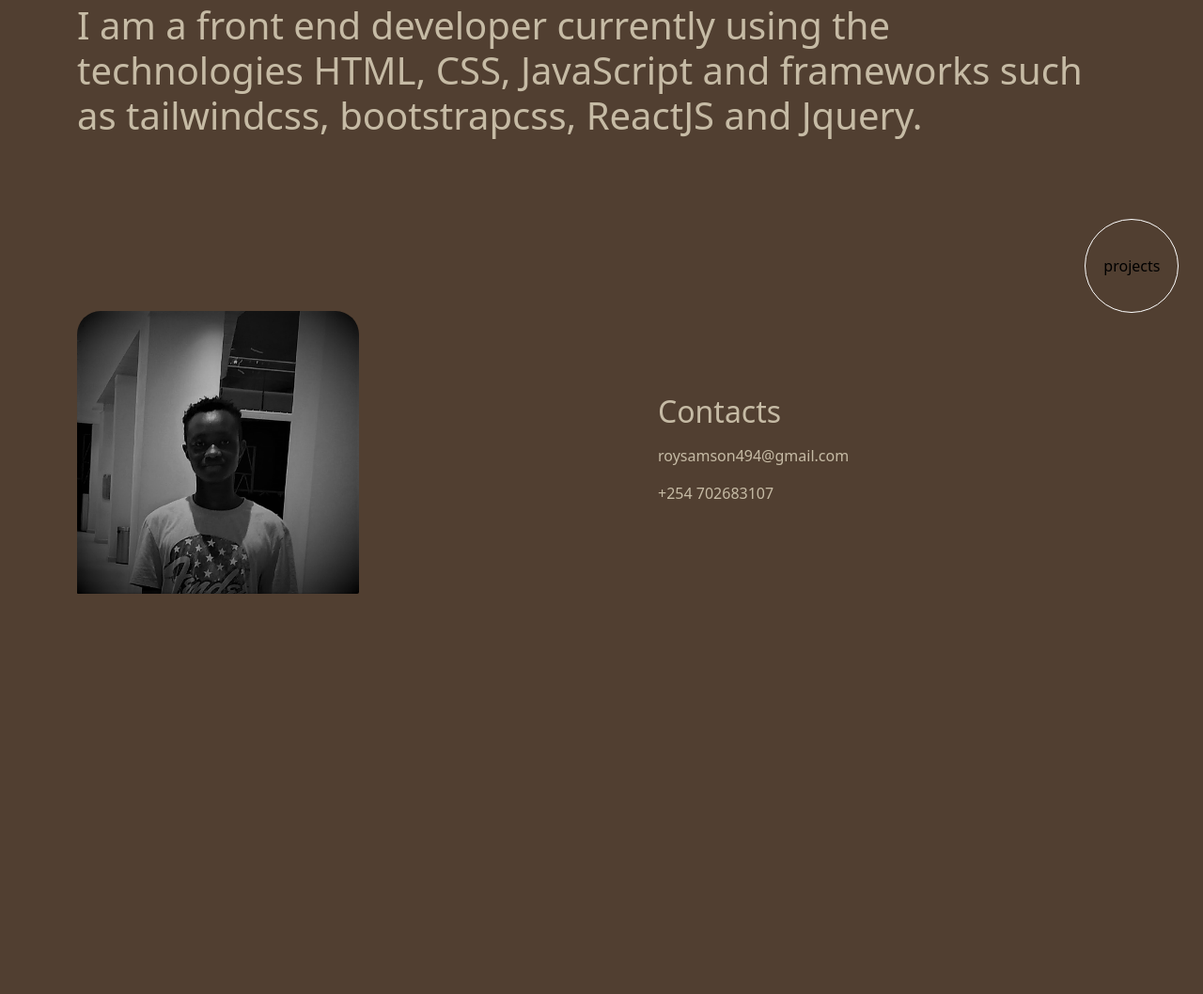
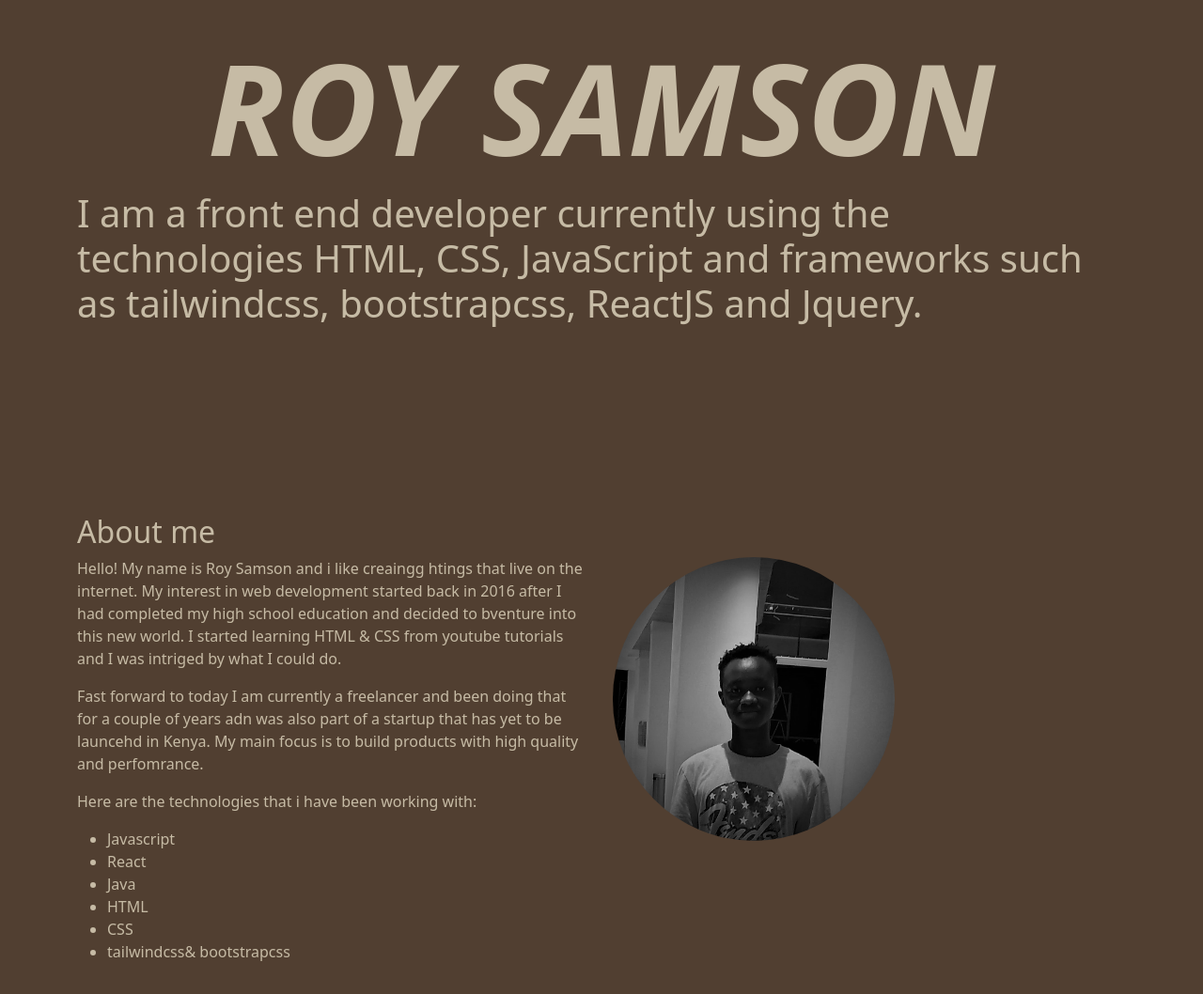
Before and after one commit to RoySamson-stack/roy-samson-portfolio, a plain HTML site: page index.html in a window 1280 px wide. Shown: the part 167-1225 px from the top of the page at 94% size. Before the commit the page ends 800 px from the top, so only its background shows below. Drawn offline with nearby package versions, Linux system fonts and the light colour scheme.

Commit message:
adding the projects page and the main page to be one page

```diff
--- a/index.css
+++ b/index.css
@@ -28,15 +28,19 @@ body {
 }
 
 .image_me {
+  /* opacity: 0.2; */
   text-align: left;
   width: 300px;
   /* position: absolute; */
-  border-radius: 25px 25px 2px 1px;
+  border-radius: 50%;
   margin-bottom: 1px;
-  position: fixed;
+  /* position: fixed; */
   bottom: 0px;
 }
-
+.image_me:hover{
+  transform:scaleX(0.5);
+/* opacity: 1; */
+}
 .line {
   height: 200px;
   width: 20px;
@@ -62,10 +66,14 @@ body {
   top: 50%;
   right: 2%;
 }
-
+.contain{
+  margin-top: 200px;
+  margin-bottom: 200px;
+}
 .contact {
   position: absolute;
   bottom: 10%;
+  margin-bottom: 20px;
 }
 
 .card {
@@ -147,7 +155,8 @@ transform-origin: left;
   text-align: center;
 }
 #projects{
-  display: none;
+  /* display: none; */
+  margin-top: 20px;
 }
 @media (hover){
   .card-content{
--- a/index.html
+++ b/index.html
@@ -26,22 +26,43 @@
         </h1>
       </div>
     </div>
-    <div class="row">
-      <div class="col-sm-6" id="image-container">
-        <img src="img/image.png" class=" image_me" id="" />
-      </div>
-      <div class="line"></div>
-      <div class="line"></div>
-      <div class="col contain">
+      <!-- <div class="col contain">
         <div class="contact">
           <h2 class="">Contacts</h2>
           <p></p>
           <p>roysamson494@gmail.com</p>
           <p>+254 702683107</p>
         </div>
+      </div> -->
+    <!-- <input class="link-btn" type="submit" onClick="projectShow();" value="projects" /> -->
+  </div>
+  <div class="container">
+    <dic class="row">
+      <h2 class="">About me</h2>
+      <div class="col">
+        <p>
+          Hello! My name is Roy Samson and i like creaingg htings that live on the internet. My interest in web development started back in 2016 after I had completed my high school education and decided to bventure into this new world.
+          I started learning HTML & CSS from youtube tutorials and I was intriged by what I could do.
+        </p>
+        <p>
+          Fast forward to today I am currently a freelancer and been doing that for a couple of years adn was also part of a startup that has yet to be launcehd in Kenya.
+          My main focus is to build products with high quality and perfomrance.
+        </p>
+        <p>Here are the technologies that i have been working with:</p>
+        <ul class="">
+          <li>Javascript</li>
+          <li>React</li>
+          <li>Java</li>
+          <li>HTML</li>
+          <li>CSS</li>
+          <li>tailwindcss& bootstrapcss</li>
+        </ul>
       </div>
-    </div>
-    <input class="link-btn" type="submit" onClick="projectShow();" value="projects" />
+        <div class="col-sm-6" id="image-container">
+          <img src="img/image.png" class="image_me" id="" />
+        </div>
+      </div>
+    </dic>
   </div>
   <div class="container" id="projects">
     <div class="row">
--- a/index.js
+++ b/index.js
@@ -1,9 +1,9 @@
-$(document).ready(function(){
-  $(".link-btn").click(function(){
-    $(".main-title").toggle();
-    $(".title").toggle();
-    $(".contact").toggle();
-    $(".image_me").toggle();
-    $("#projects").toggle();
-  })
-})
+// $(document).ready(function(){
+//   $(".link-btn").click(function(){
+//     $(".main-title").toggle();
+//     $(".title").toggle();
+//     $(".contact").toggle();
+//     $(".image_me").toggle();
+//     $("#projects").toggle();
+//   })
+// })
```
